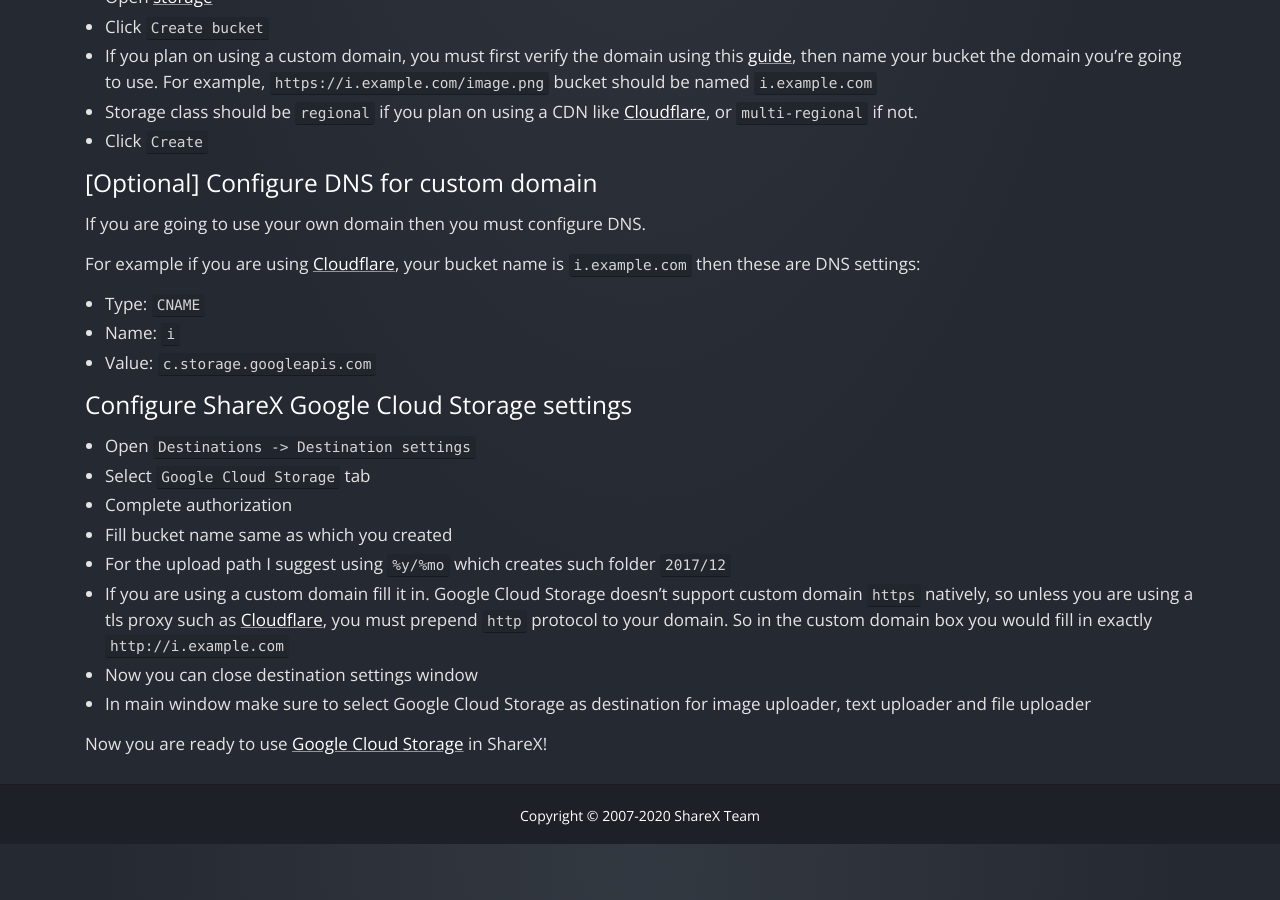
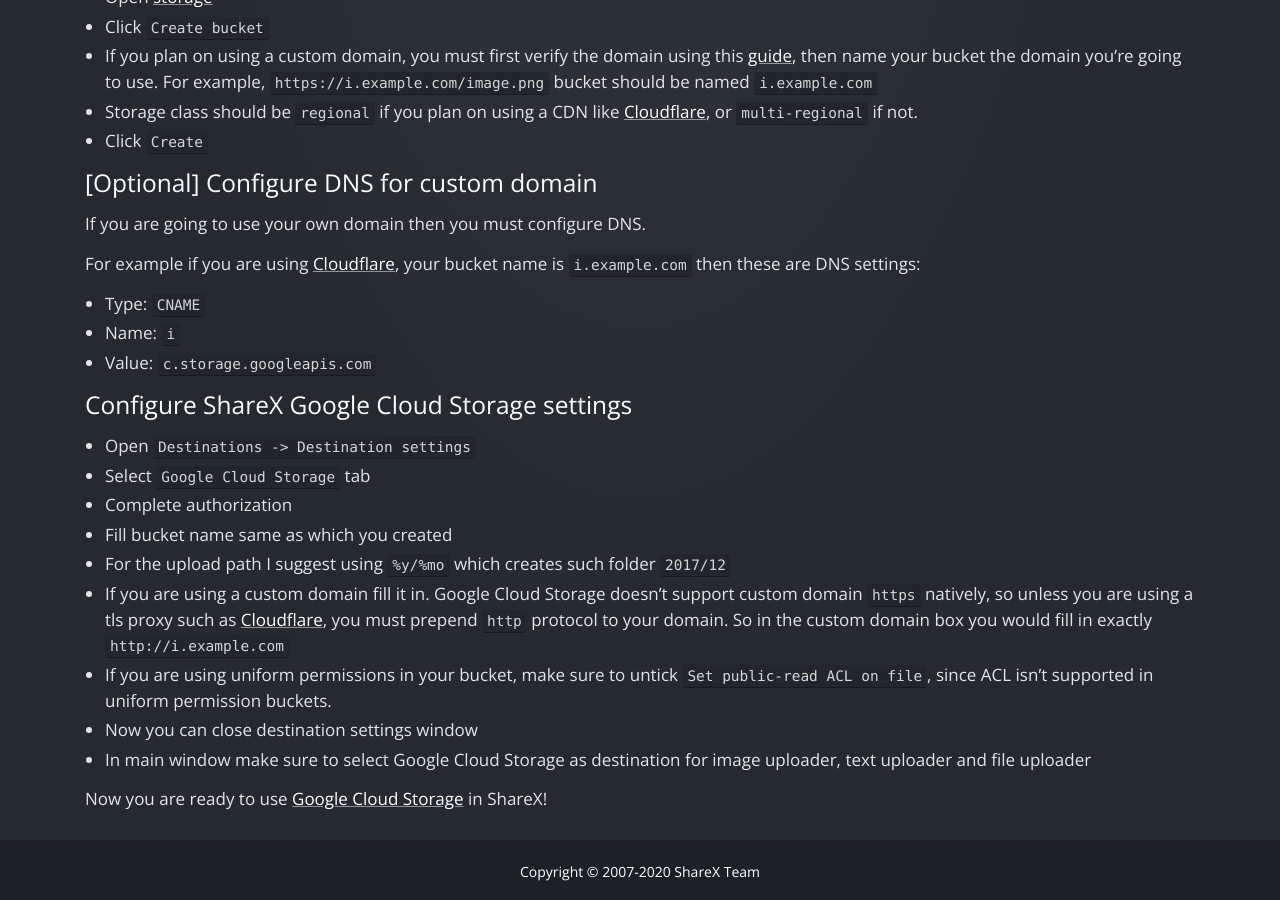
Before and after one commit to ShareX/sharex.github.io, a Jekyll site: the page built from docs/google-cloud-storage.md, in a window 1280 px wide and 900 px high, scrolled down 752 px. Built offline with Jekyll 4.4.1, drawn with Linux system fonts in a browser that asks for light colours.

Commit message:
Update google-cloud-storage.md
Add note to disable setting ACL on uniform buckets

```diff
--- a/docs/google-cloud-storage.md
+++ b/docs/google-cloud-storage.md
@@ -46,6 +46,7 @@
 * Fill bucket name same as which you created
 * For the upload path I suggest using `%y/%mo` which creates such folder `2017/12`
 * If you are using a custom domain fill it in. Google Cloud Storage doesn't support custom domain `https` natively, so unless you are using a tls proxy such as [Cloudflare](https://www.cloudflare.com), you must prepend `http` protocol to your domain. So in the custom domain box you would fill in exactly `http://i.example.com`
+* If you are using uniform permissions in your bucket, make sure to untick `Set public-read ACL on file`, since ACL isn't supported in uniform permission buckets.
 * Now you can close destination settings window
 * In main window make sure to select Google Cloud Storage as destination for image uploader, text uploader and file uploader
 
```
